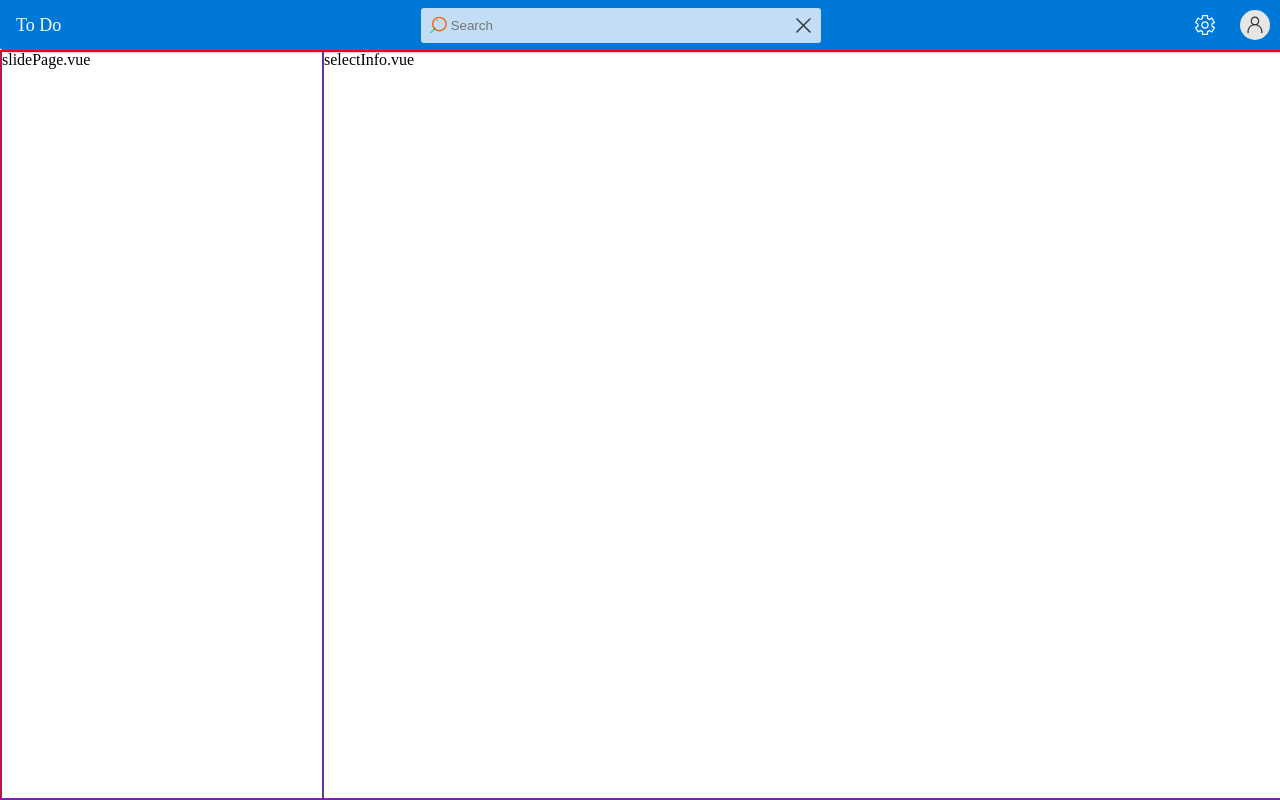
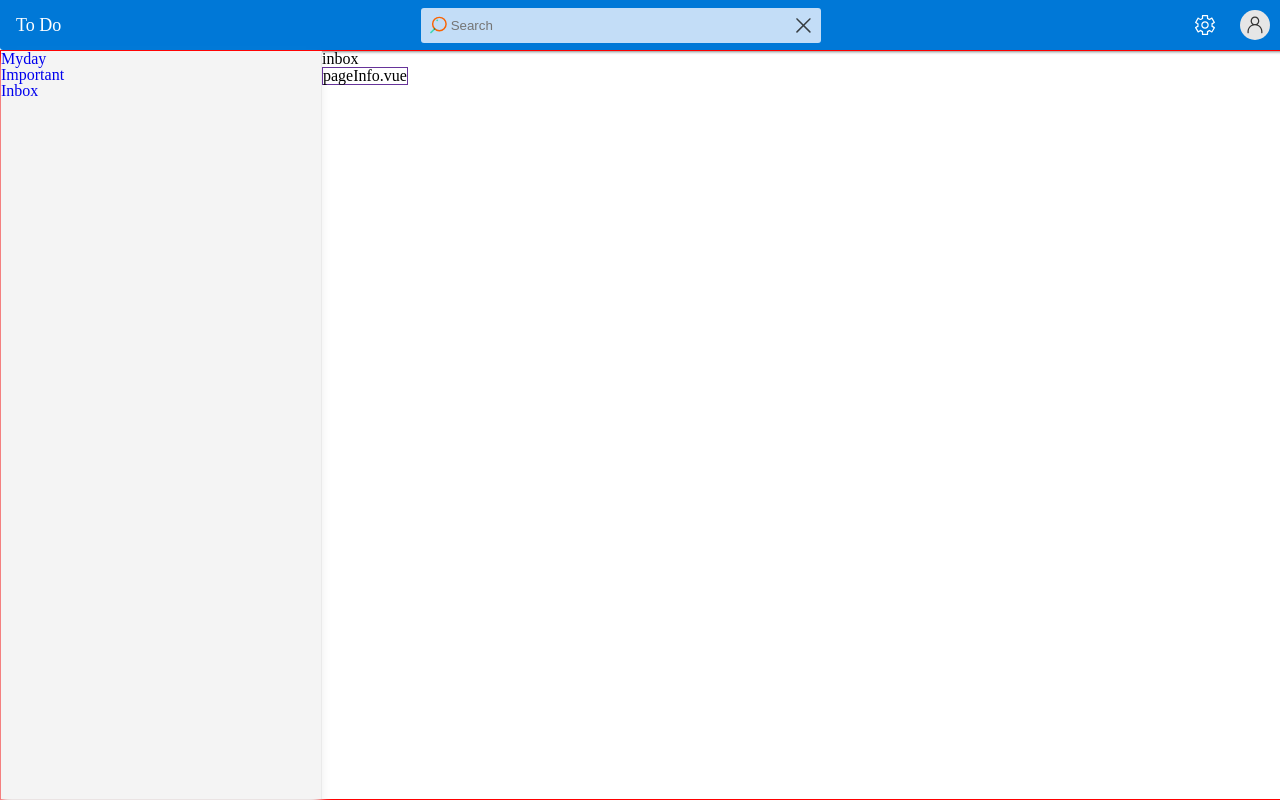
Before and after one commit to GITHUBXIONGXINOG/messageboard, a Vue app: page /inbox in a window 1280 px wide. Built offline with nearby package versions, Linux system fonts and the light colour scheme.

Commit message:
左侧修改初步

```diff
--- a/src/components/page/page.vue
+++ b/src/components/page/page.vue
@@ -1,17 +1,18 @@
 <template>
     <div class="page">
       <slide-page />
-      <select-page />
+      <!-- <select-page /> -->
+      <!-- <router-view></router-view> -->
     </div>
 </template>
 <script lang="ts">
 import { defineComponent } from 'vue'
-import SelectPage from '../selectPage/selectPage.vue'
+// import SelectPage from '../selectPage/selectPage.vue'
 import SlidePage from '../slidePage/slidePage.vue'
 export default defineComponent({
     name:'App',
     components: {
-        SelectPage,
+        // SelectPage,
         SlidePage
     }
 
--- /dev/null
+++ b/src/components/pageInfo/pageInfo.vue
@@ -0,0 +1,20 @@
+<template>
+    <div class="pageInfo">
+        pageInfo.vue
+    </div>
+</template>
+<script lang="ts">
+import { defineComponent } from 'vue'
+export default defineComponent({
+    name:'App',
+
+})
+</script>
+<style scoped lang="scss">
+    .pageInfo {
+        // width: 100px;
+        flex: 1;
+        // height: 100px;
+        border: 1px solid rebeccapurple;
+    }
+</style>
--- a/src/components/slidePage/slidePage.vue
+++ b/src/components/slidePage/slidePage.vue
@@ -1,20 +1,24 @@
 <template>
-    <div class="slidePage">
-        slidePage.vue
-    </div>
+  <div class="slidePage">
+    <router-link to="/myday">Myday</router-link>
+    <router-link to="/important">Important</router-link>
+    <router-link to="/inbox">Inbox</router-link>
+  </div>
+  <router-view />
 </template>
 <script lang="ts">
-import { defineComponent } from 'vue'
+import { defineComponent } from "vue";
 export default defineComponent({
-    name:'App',
-
-})
+  name: "App",
+});
 </script>
 <style scoped lang="scss">
-    .slidePage{
-        width: 20rem;
-        // height: 100px;
-        border: 1px solid rebeccapurple;
-
-    }
+.slidePage {
+  width: 20rem;
+  border-right: 1px solid #eaeaea;
+  display: flex;
+  flex-direction: column;
+  background: #f4f4f4;
+  box-shadow: -1px 10px 10px #eaeaea;
+}
 </style>
--- a/src/components/selectPage/selectPage.vue
+++ b/src/components/task/task.vue
@@ -1,6 +1,6 @@
 <template>
-    <div class="selectPage">
-        selectInfo.vue
+    <div class="task">
+        task
     </div>
 </template>
 <script lang="ts">
@@ -11,10 +11,5 @@ export default defineComponent({
 })
 </script>
 <style scoped lang="scss">
-    .selectPage {
-        // width: 100px;
-        flex: 1;
-        // height: 100px;
-        border: 1px solid rebeccapurple;
-    }
+
 </style>
--- a/src/router/index.js
+++ b/src/router/index.js
@@ -1,20 +1,28 @@
 import { createRouter, createWebHistory } from 'vue-router'
-import Home from '../views/Home.vue'
+import Inbox from '../views/Inbox/Inbox.vue'
+
 
 const routes = [
   {
     path: '/',
-    name: 'Home',
-    component: Home,
+    redirect: '/inbox'
   },
-  // {
-  //   path: '/about',
-  //   name: 'About',
-  //   // route level code-splitting
-  //   // this generates a separate chunk (about.[hash].js) for this route
-  //   // which is lazy-loaded when the route is visited.
-  //   component: () => import(/* webpackChunkName: "about" */ '../views/About.vue')
-  // }
+  {
+    path: '/inbox',
+    name: 'Inbox',
+    component: Inbox,
+  },
+  {
+    path: '/myday',
+    name: 'Myday',
+    component: () => import('../views/Myday/Myday.vue')
+  },
+  {
+    path: '/important',
+    name: 'Important',
+    component: () => import('../views/Important/Important.vue')
+  },
+
 ]
 
 const router = createRouter({
--- /dev/null
+++ b/src/views/Important/Important.vue
@@ -0,0 +1,18 @@
+<template>
+  <div class="important">
+    important
+    <page-info />
+  </div>
+</template>
+<script lang="ts">
+import pageInfo from "../../components/pageInfo/pageInfo.vue";
+import { defineComponent } from "vue";
+export default defineComponent({
+  name: "App",
+  components: {
+    pageInfo,
+  },
+});
+</script>
+<style scoped lang="scss">
+</style>
--- /dev/null
+++ b/src/views/Inbox/Inbox.vue
@@ -0,0 +1,19 @@
+<template>
+  <div class="inbox">
+    inbox
+    <page-info />
+  </div>
+</template>
+<script lang="ts">
+import pageInfo from "../../components/pageInfo/pageInfo.vue";
+
+import { defineComponent } from "vue";
+export default defineComponent({
+  name: "App",
+  components: {
+    pageInfo,
+  },
+});
+</script>
+<style scoped lang="scss">
+</style>
--- /dev/null
+++ b/src/views/Myday/Myday.vue
@@ -0,0 +1,20 @@
+<template>
+  <div class="myday">
+    myday
+    <page-info />
+  </div>
+</template>
+<script lang="ts">
+import pageInfo from "../../components/pageInfo/pageInfo.vue";
+
+import { defineComponent } from "vue";
+export default defineComponent({
+  name: "App",
+  components: {
+    pageInfo,
+  },
+});
+</script>
+<style scoped lang="scss">
+
+</style>
```
